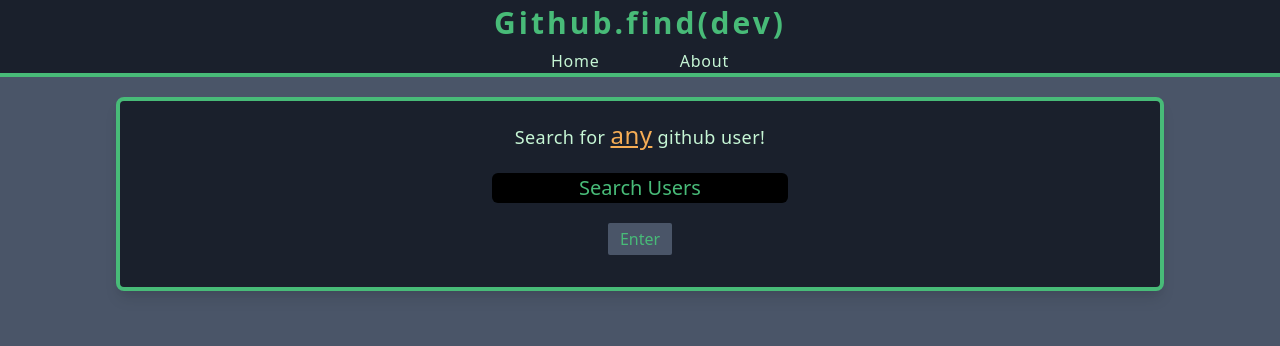
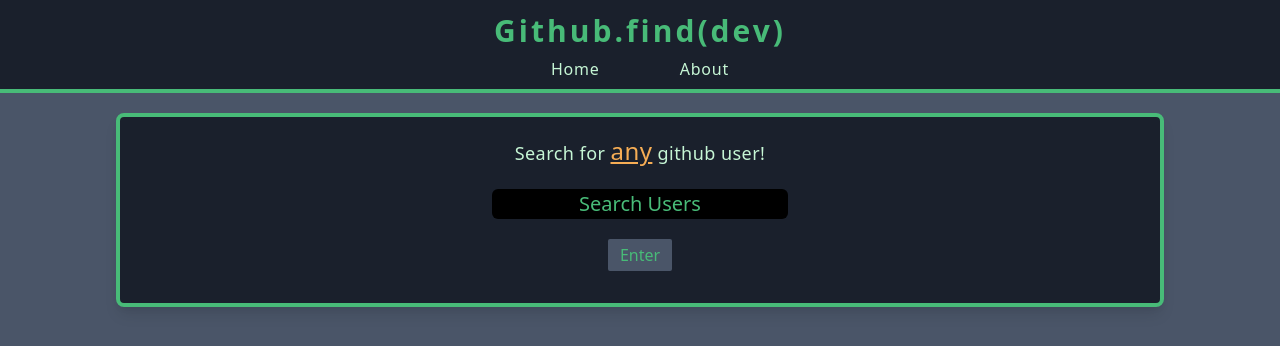
Before and after one commit to BMD-518/github-finder, a React (Create React App) app: page / in a window 1280 px wide. Shown: the top 346 px of the page. Built offline with nearby package versions, Linux system fonts and the light colour scheme.

Commit message:
+ logo padding @large

```diff
--- a/src/components/layout/Navbar.js
+++ b/src/components/layout/Navbar.js
@@ -5,7 +5,7 @@
 const Navbar = ({ icon, title }) => {
   return (
     <Fragment>
-      <header className='flex-col px-6 bg-gray-900 flex items-center lg:py-0 py-2'>
+      <header className='flex-col px-6 bg-gray-900 flex items-center lg:py-2 py-4'>
         <div className='items-center text-3xl text-green-500 font-semibold pb-1 tracking-widest'>
           {title}
         </div>
```
